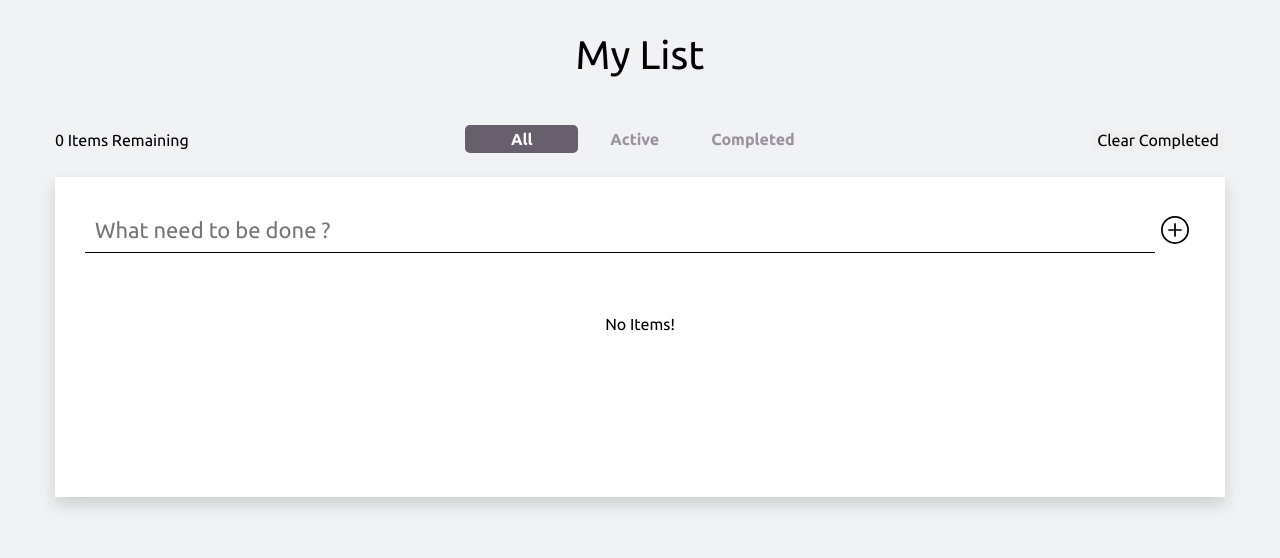
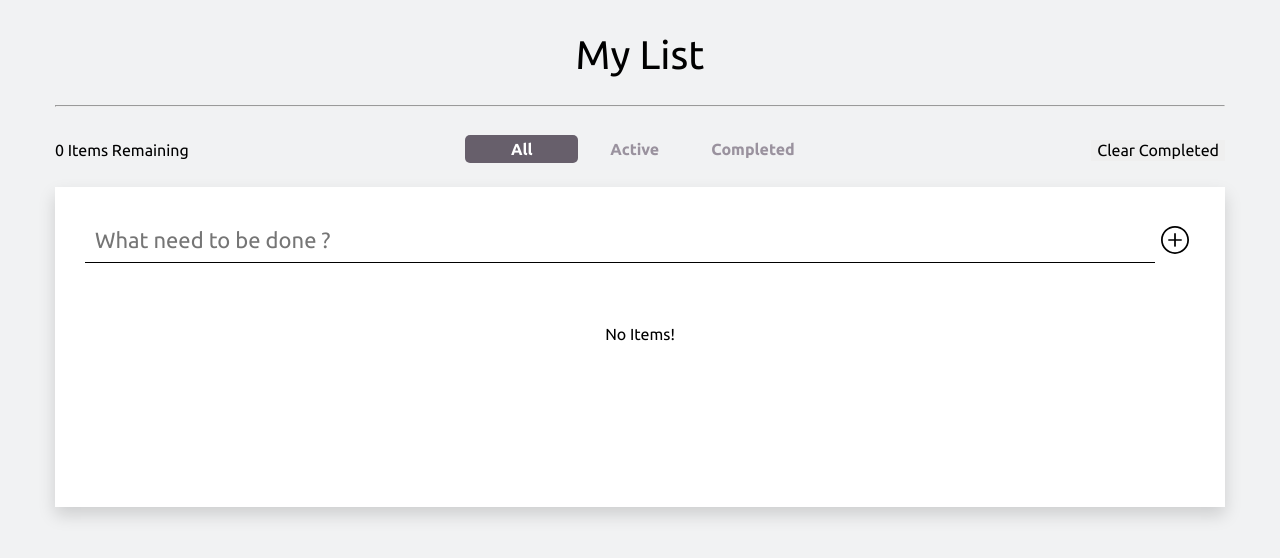
Before and after one commit to vivek1996/todo-react, a React (Create React App) app: page / in a window 1280 px wide. Shown: the top 558 px of the page. Built offline with nearby package versions, Linux system fonts and the light colour scheme.

Commit message:
feat: add comments

```diff
--- a/src/pages/todo/todo.js
+++ b/src/pages/todo/todo.js
@@ -11,6 +11,7 @@ const Container = () => {
   const filterSelected = useSelector(selectFilter);
   const dispatch = useDispatch();
 
+  // Get only todos based on the filter selected .
   const filteredTodos =
     filterSelected === 'all'
       ? todos
@@ -25,6 +26,7 @@ const Container = () => {
   return (
     <div className="container">
       <h1 className="title">My List</h1>
+      <hr />
       <div className="filters-container">
         <p>{remainingItems} Items Remaining</p>
         <div className="filters">
--- a/src/pages/todo/todoSlice.js
+++ b/src/pages/todo/todoSlice.js
@@ -7,6 +7,7 @@ export const todoSlice = createSlice({
     activeFilter: 'all',
   },
   reducers: {
+    // Reducer for adding an item to the array. Add item  to first to show the latest first
     addTodo: (state, action) => {
       state.list = [
         {
@@ -17,6 +18,7 @@ export const todoSlice = createSlice({
         ...state.list,
       ];
     },
+    // Toggle the completed state of a todo item
     toggleTodo: (state, action) => {
       state.list = state.list.map((todo) =>
         todo.id === action.payload.id
@@ -24,12 +26,15 @@ export const todoSlice = createSlice({
           : todo
       );
     },
+    // Filter out the deleted item from todos array
     removeTodo: (state, action) => {
       state.list = state.list.filter((todo) => todo.id !== action.payload.id);
     },
+    //  remove all completed in one go using filter function
     clearCompleted: (state) => {
       state.list = state.list.filter((todo) => !todo.completed);
     },
+    //  set the filter type in state and filter out data in component
     setFilter: (state, action) => {
       state.activeFilter = action.payload;
     },
@@ -44,6 +49,7 @@ export const {
   setFilter,
 } = todoSlice.actions;
 
+// Selector functions to get only particular piece of state
 export const selectTodos = (state) => state.todos.list;
 export const selectFilter = (state) => state.todos.activeFilter;
 
```
Also changed, not shown: 1 other file (tests, documents, lock files or other folders).
